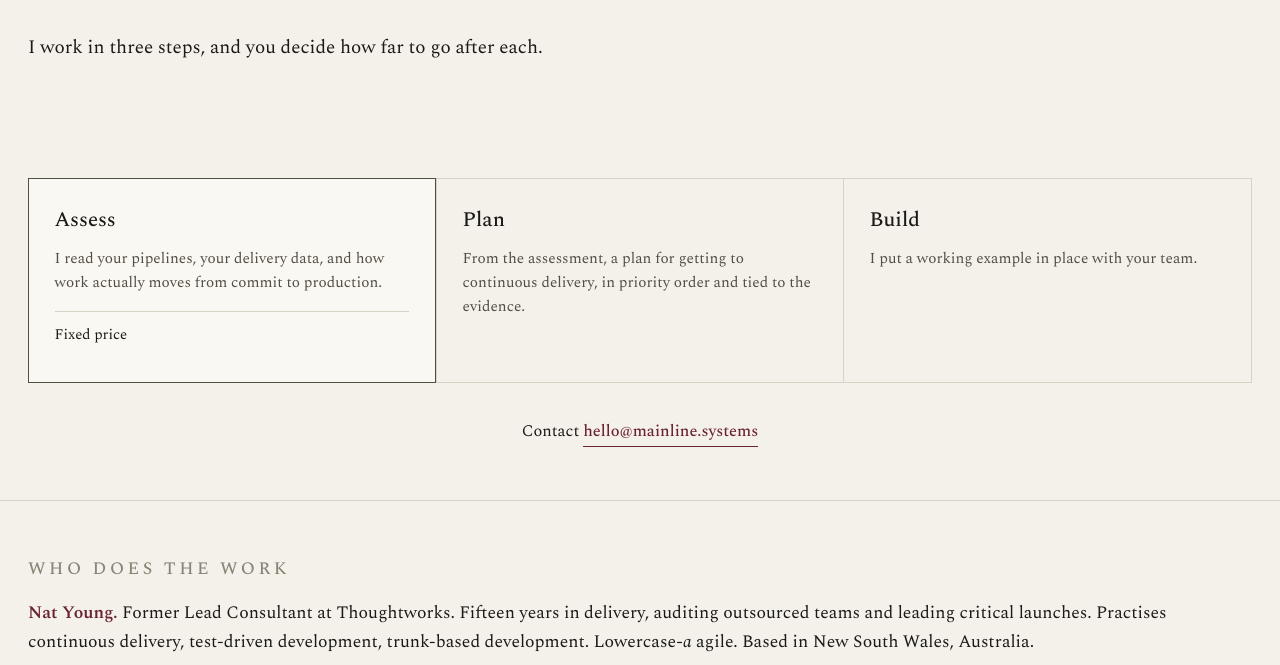
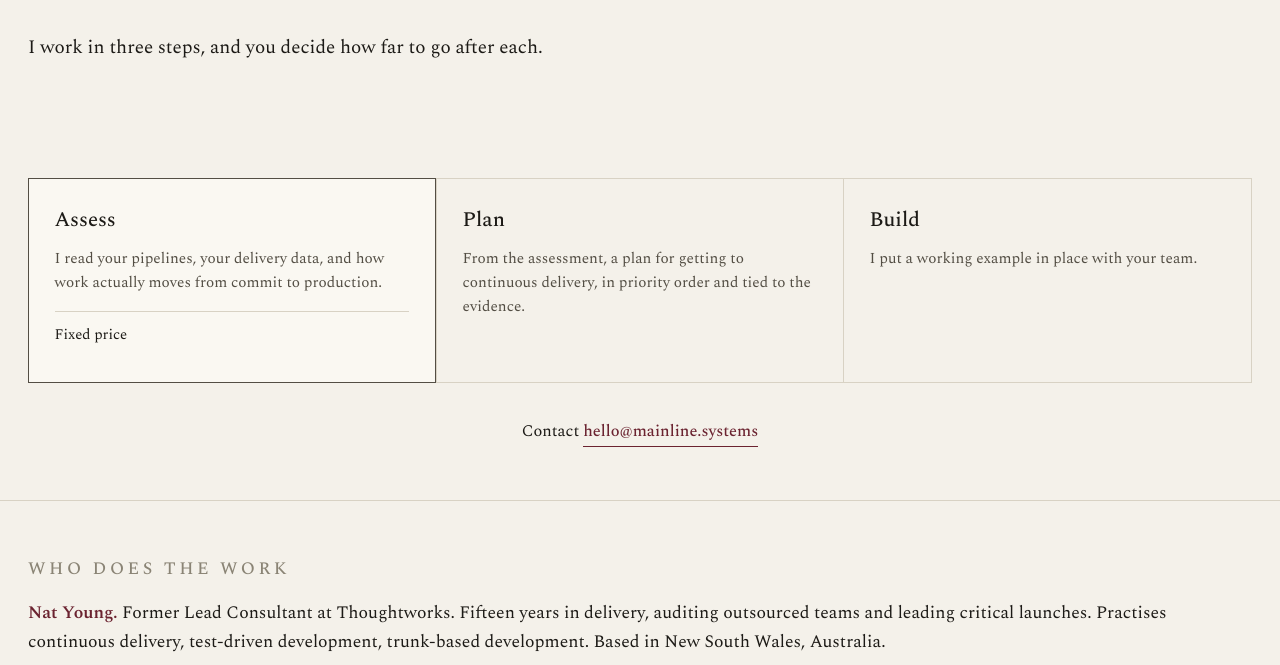
Before and after one commit to mainline-systems/site, a plain HTML site: page index.html in a window 1280 px wide. Shown: the part 287-952 px from the top of the page. Drawn offline with nearby package versions, Linux system fonts and the light colour scheme.

Commit message:
Cut lowercase-a agile from bio

```diff
--- a/index.html
+++ b/index.html
@@ -159,7 +159,7 @@
             <p>
                 <a class="lead-name" href="https://www.linkedin.com/in/nat-young/"
                    data-umami-event="linkedin-click">Nat Young.</a> Former Lead Consultant at Thoughtworks. Fifteen years in delivery, auditing outsourced teams and leading critical launches. Practises continuous delivery, test-driven development, trunk-based development.
-                Lowercase-<i>a</i> agile. Based in New South Wales, Australia.
+                Based in New South Wales, Australia.
             </p>
         </div>
     </section>
```
